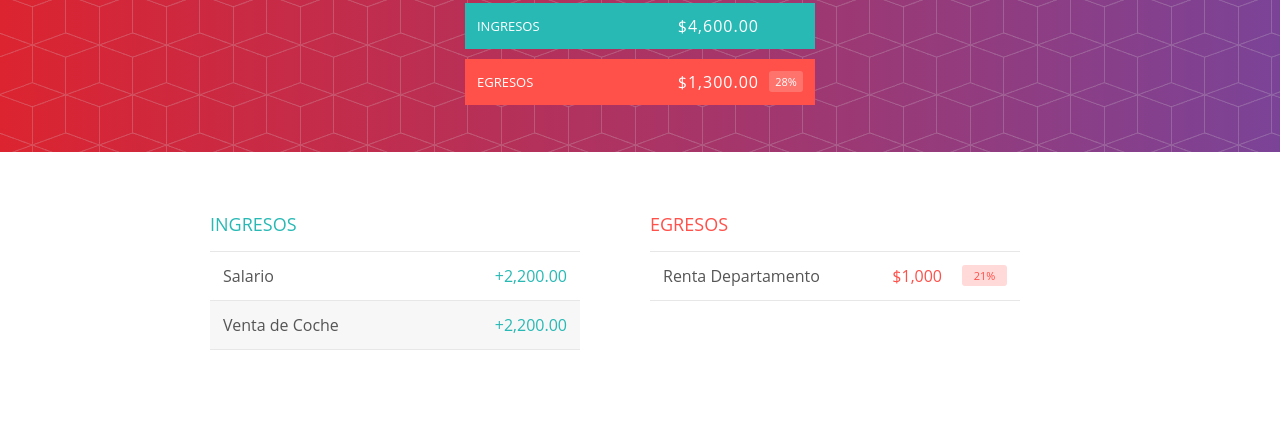
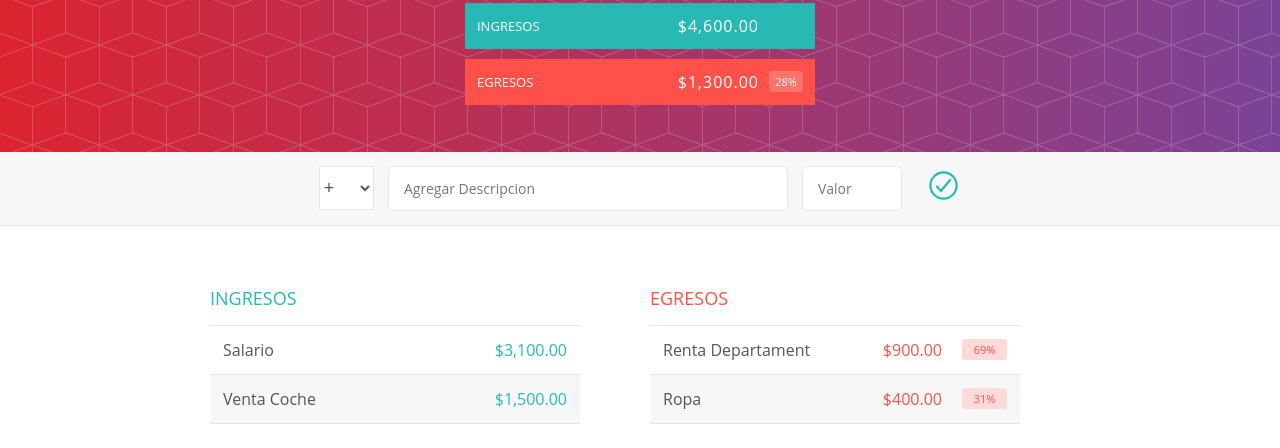
Before and after one commit to festeves21/JavaScript, a plain HTML site: page Leccion10/index.html in a window 1280 px wide. Shown: the part 168-616 px from the top of the page. Drawn offline with nearby package versions, Linux system fonts and the light colour scheme.

Commit message:
Fin de aplicacion de Presupuesto(Ejemplo)

```diff
--- a/Leccion10/index.html
+++ b/Leccion10/index.html
@@ -33,10 +33,26 @@
       </div>
     </div>
 
+    <form id="forma" onsubmit="return false;">
+        <div class="agregar">
+            <div class="agregar_contenedor">
+                <select class="agregar_tipo" id="tipo">
+                    <option value="ingreso" selected>+</option>
+                    <option value="egreso">-</option>
+                </select>
+                <input type="text" class="agregar_descripcion" placeholder="Agregar Descripcion" id="descripcion" />
+                <input type="number" class="agregar_valor" placeholder="Valor" id="valor" step="any">
+                <button class="agregar_btn" onclick="agregarDato()">
+                    <ion-icon name="checkmark-circle-outline"></ion-icon>
+                </button>
+            </div>
+        </div>
+    </form>
+
     <div class="contenedor limpiarEstilos">
       <div class="ingreso">
         <h2 class="ingreso_titulo">Ingresos</h2>
-        <div class="lista-ingresos">
+        <div id="lista-ingresos">
           <div class="elemento limpiarEstilos">
             <div class="elemento_descripcion">Salario</div>
             <div class="derecha limpiarEstilos">
@@ -63,7 +79,8 @@
       </div>
       <div class="egreso">
         <h2 class="egreso_titulo">Egresos</h2>
-        <div class="lista-egresos">
+        <div id="lista-egresos">
+          <!--
             <div class="elemento limpiarEstilos">
                 <div class="elemento_descripcion limpiarEstilos">Renta Departamento</div>
                 <div class="derecha limpiarEstilos">
@@ -76,7 +93,7 @@
                       </div>
                 </div>
             </div>
-
+            -->
         </div>
       </div>
     </div>
--- a/Leccion10/js/app.js
+++ b/Leccion10/js/app.js
@@ -14,6 +14,7 @@ const ingresos = [
 let cargarApp = ()=> {
     cargarCabecero();
     cargarIngresos();
+    cargarEgresos();
 }
 
 let totalIngresos = () =>{
@@ -54,12 +55,16 @@ const formatoPorcentaje =(valor)=>{
 }
 
 const cargarIngresos = ()=>{
-    let ingresosHTML = 'x';
+    let ingresosHTML='';
     for(let ingreso of ingresos){
         ingresosHTML += crearIngresoHTML(ingreso);
-        console.log(ingresosHTML);
+        //console.log(ingresosHTML);
     }
-    document.getElementById('lista-ingresos').innerHTML = ingresosHTML
+    const xxs = document.getElementById('lista-ingresos')
+
+    //console.log(xxs);
+    xxs.innerHTML = ingresosHTML
+
 
 }
 
@@ -71,7 +76,7 @@ const crearIngresoHTML = (ingreso) => {
       <div class="elemento_valor">${formatoMoneda(ingreso.valor)}</div>
       <div class="elemento_eliminar">
         <button class="elemento_eliminar--btn">
-          <ion-icon name="close-outline"></ion-icon>
+          <ion-icon name="close-outline" onclick='eliminarIngreso(${ingreso.id})'></ion-icon>
         </button>
       </div>
     </div>
@@ -79,3 +84,74 @@ const crearIngresoHTML = (ingreso) => {
     `;
     return variablehtml;
 }
+
+const cargarEgresos = ()=>{
+    let egresosHTML='';
+    let totalegreso = totalEgresos();
+    let porcentaje =0;
+    for(let egreso of egresos){
+        porcentaje=egreso.valor/totalegreso;
+        egresosHTML += crearEgresoHTML(egreso,porcentaje);
+
+    }
+    const xxs = document.getElementById('lista-egresos')
+    //console.log(egresosHTML);
+    //console.log(xxs);
+    xxs.innerHTML = egresosHTML
+
+
+}
+
+const crearEgresoHTML = (egreso, porcentaje) => {
+    let variablehtml = `
+        <div class="elemento limpiarEstilos">
+            <div class="elemento_descripcion limpiarEstilos">${egreso.descripcion}</div>
+            <div class="derecha limpiarEstilos">
+                <div class="elemento_valor">${formatoMoneda(egreso.valor)}</div>
+                <div class="elemento_porcentaje">${formatoPorcentaje(porcentaje)}</div>
+                <div class="elemento_eliminar">
+                    <button class="elemento_eliminar--btn">
+                        <ion-icon name="close-circle-outline" onclick='eliminarEgreso(${egreso.id})' ></ion-icon>
+                    </button>
+                </div>
+            </div>
+        </div>
+    `;
+    return variablehtml;
+}
+
+const eliminarIngreso = (id)=>{
+    let indiceEliminar = ingresos.findIndex( ingreso =>ingreso.id === id );
+    ingresos.splice(indiceEliminar,1);
+    cargarCabecero();
+    cargarIngresos();
+
+}
+
+const eliminarEgreso = (id)=>{
+    let indiceEliminar = egresos.findIndex( egreso =>egreso.id === id );
+    egresos.splice(indiceEliminar,1);
+    cargarCabecero();
+    cargarEgresos();
+
+}
+
+let agregarDato = () =>{
+    let forma = document.forms['forma'];
+    let tipo = forma['tipo'];
+    let descripcion = forma['descripcion']
+    let valor = forma['valor'];
+
+    if(descripcion.value !== '' && valor !== ''){
+        if(tipo.value === 'ingreso'){
+            ingresos.push( new Ingreso(descripcion.value, Number(valor.value)));
+            cargarCabecero();
+            cargarIngresos();
+        }else if (tipo.value === 'egreso' ){
+            egresos.push( new Egreso(descripcion.value, +valor.value));
+            cargarCabecero();
+            cargarEgresos();
+        }
+    }
+
+}
```
